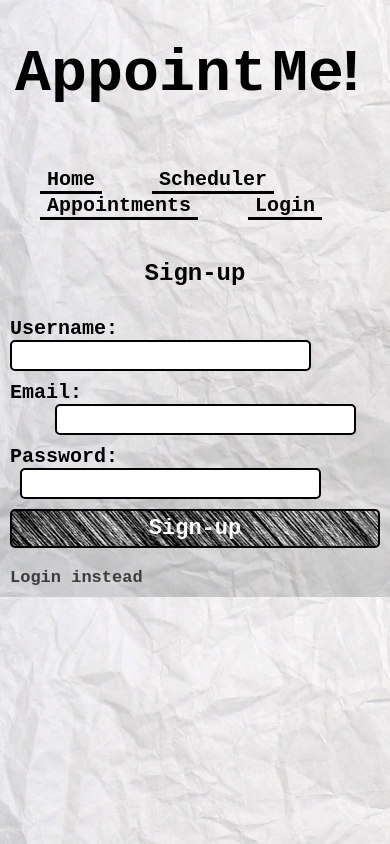
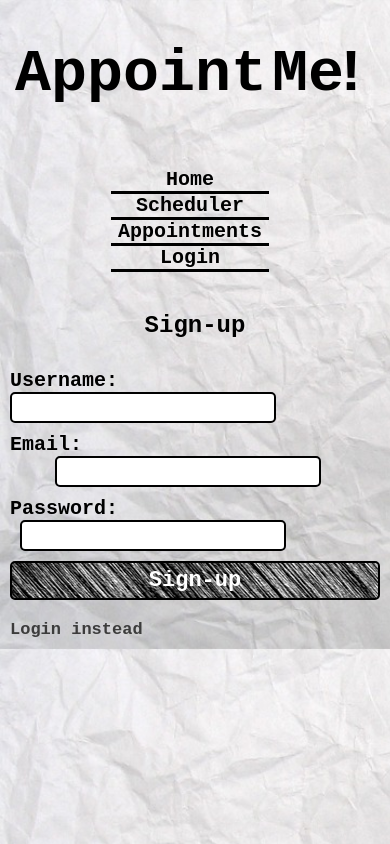
Before and after one commit to mrgreen12375/appoint-me, a React (Create React App) app in the folder client/: page /signup in a window 390 px wide. Built offline with nearby package versions, Linux system fonts and the light colour scheme.

Commit message:
media queries

```diff
--- a/client/src/components/Login/index.js
+++ b/client/src/components/Login/index.js
@@ -61,7 +61,7 @@ const Login = (props) => {
               <div className="scheduleContainer">
                 <label className="nameLabel">Password:</label>
                 <input
-                  className="nameInput"
+                  className="passwordInput"
                   name="password"
                   type="password"
                   value={formState.password}
--- a/client/src/components/Signup/index.js
+++ b/client/src/components/Signup/index.js
@@ -48,7 +48,7 @@ const Signup = () => {
               <div className="scheduleContainer">
                 <label className="userLabel">Username:</label>
                 <input
-                  className="nameInput"
+                  className="passwordInput"
                   name="username"
                   type="text"
                   value={formState.username}
@@ -69,7 +69,7 @@ const Signup = () => {
                 <div className="scheduleContainer">
                   <label className="nameLabel">Password:</label>
                   <input
-                    className="nameInput"
+                    className="passwordInput"
                     name="password"
                     type="password"
                     value={formState.password}
--- a/client/src/components/Update/index.js
+++ b/client/src/components/Update/index.js
@@ -184,6 +184,7 @@ function Update() {
               onChange={handleChange}
             ></textarea>
           </div>
+          <div className="loginForm">
             <button
               className="loginButton"
               style={{ cursor: "pointer" }}
@@ -192,6 +193,7 @@ function Update() {
               Update
             </button>
           </div>
+        </div>
       </form>
     </main>
   );
--- a/client/src/index.css
+++ b/client/src/index.css
@@ -253,6 +253,12 @@ nav a:visited:hover {
   margin-left: 35px;
 }
 
+.passwordInput {
+  border: 2px solid black;
+  border-radius: 5px;
+  padding: 6px 110px 6px 10px;
+}
+
 .messageLabel {
   font-size: 20px;
   font-weight: bold;
@@ -264,26 +270,6 @@ nav a:visited:hover {
   border: 2px solid black;
   border-radius: 5px;
   padding: 6px 70px 50px 10px;
-}
-
-.scheduleButton {
-  display: flex;
-  flex-direction: row;
-  justify-content: center;
-  text-decoration: none;
-  border: 2px solid black;
-  border-radius: 5px;
-  color: white;
-  background-color: blue;
-  font-size: 22px;
-  font-weight: bold;
-  font-family: 'Courier New', Courier, monospace;
-  padding: 5px 0px;
-  margin: 5px;
-}
-
-.scheduleButton:hover {
-  background-color: rgb(45, 45, 255);
 }
 
 .center {
@@ -379,3 +365,29 @@ nav a:visited:hover {
   position: relative;
   right: 6px;
 }
+
+@media screen and (max-width: 799px) {
+
+	nav ul {
+		display: flex;
+		flex-direction: column;
+	}
+
+  nav li {
+    text-align: center;
+	}
+
+  .quote {
+    font-size: 20px;
+    margin: 0px 30px 0px 40px;
+  }
+
+  .emailInput {
+    padding: 6px 75px 6px 10px;
+  }
+
+  .passwordInput {
+    padding: 6px 75px 6px 10px;
+  }
+
+}
```
Lines whose indentation alone changed are shown as unchanged.
